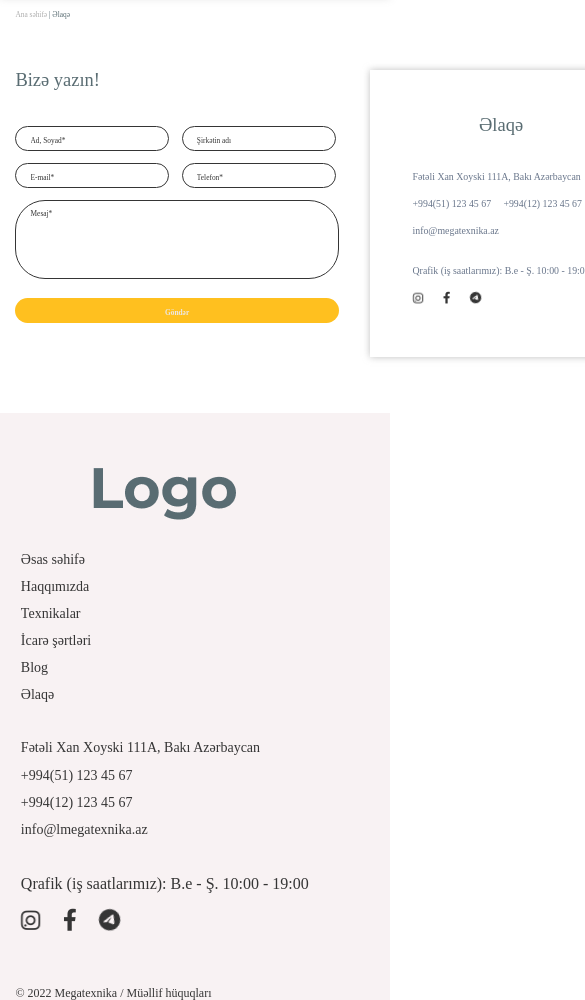
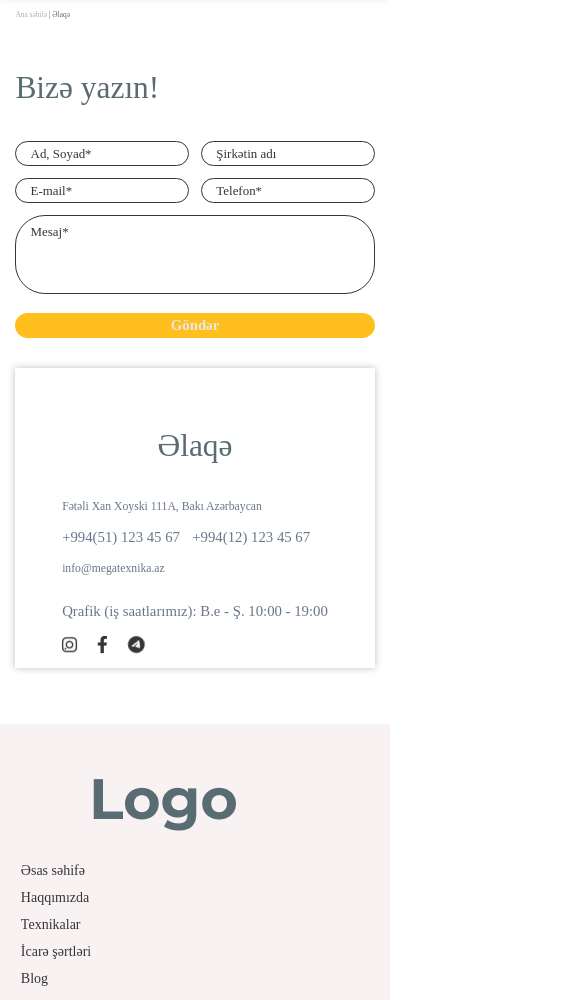
Before and after one commit to Canaga81/New-Project-2, a plain HTML site: page elaqe.html in a window 390 px wide. Shown: the part 100-1100 px from the top of the page, 585 px wide, since content can reach past the window. Drawn offline with Linux system fonts and the light colour scheme.

Commit message:
Message 648px

```diff
--- a/main.style/beautiful.css
+++ b/main.style/beautiful.css
@@ -183,7 +183,7 @@ header .header-container {
 /*! Message */
 
 .message {
-    padding: 0 6rem;
+    padding: 0 12rem;
     padding-top: 2rem;
     padding-bottom: 15rem;
 }
@@ -219,7 +219,8 @@ header .header-container {
 
 .message-center-container {
     display: flex;
-    gap: 18rem;
+    justify-content: space-between;
+    /* gap: 18rem; */
 }
 
 /*? Left */
@@ -264,7 +265,8 @@ header .header-container {
 }
 
 .message-inputs-container .message-inputs input {
-    width: 31.5rem;
+    /* max-width: 31.5rem; */
+    width: 100%;
     height: 4rem;
     border-radius: 30px;
     border: 1px solid var(--text-color);
@@ -282,7 +284,8 @@ header .header-container {
 }
 
 .message-textarea textarea {
-    width: 65rem;
+    /* max-width: 65rem; */
+    width: 100%;
     height: 12.7rem;
     border-radius: 30px;
     border: 1px solid var(--text-color);
@@ -302,7 +305,8 @@ header .header-container {
 }
 
 .message-button .message-btn {
-    width: 65rem;
+    /* max-width: 65rem; */
+    width: 100%;
     height: 4rem;
     border-radius: 30px;
     background: var(--orange-color);
@@ -337,8 +341,10 @@ header .header-container {
     flex-direction: column;
     align-items: center;
     gap: 5.8rem;
-    width: 42.7rem;
-    height: 46.7rem;
+    /* max-width: 42.7rem; */
+    width: 100%;
+    height: 100%;
+    padding: 2.4rem 5.4rem;
     background: #FFF;
     box-shadow: 0px 0px 7px 0px rgba(149, 149, 149, 0.6);
 }
@@ -591,17 +597,47 @@ footer {
         gap: 5rem;
     }
 
-    .message-inputs-container .message-inputs input {
-        width: 25rem;
+    /*? Left */
+
+    .message-head h2 {
+        font-size: 4.5rem;
     }
 
-    .message-textarea textarea {
-        width: 52.5rem;
+    .message-inputs-container .message-inputs input::placeholder {
+        font-size: 1.6rem;
     }
 
-    .message-button .message-btn {
-        width: 52.5rem;
+    .message-textarea textarea::placeholder {
+        font-size: 1.6rem;
     }
+
+    .message-button .message-btn a {
+        font-size: 1.8rem;
+    }
+
+    /*? Right */
+
+    .message-card .message-head h3 {
+        font-size: 4.5rem;
+    }
+
+    .message-card .message-content .message-line-1 .message-line-item-1 a {
+        font-size: 1.9rem;
+    }
+
+    .message-card .message-content .message-line-1 .message-line-item-2 a {
+        font-size: 1.9rem;
+    }
+
+    .message-card .message-content .message-line-2 .message-item a {
+        font-size: 1.9rem;
+    }
+
+    .message-card .message-content .message-line-2 .message-icons a i {
+        font-size: 2.4rem;
+    }
+
+
 
     /*! Footer */
 
@@ -671,6 +707,53 @@ footer {
 
     .header-navbar-2 .header-btns a {
         font-size: 1.6rem;
+    }
+
+    /*! Message */
+
+    .message-center-container {
+        display: flex;
+        flex-direction: column;
+    }
+
+    /*? Left */
+
+    .message-head h2 {
+        font-size: 5.1rem;
+    }
+
+    .message-inputs-container .message-inputs input::placeholder {
+        font-size: 2.1rem;
+    }
+
+    .message-textarea textarea::placeholder {
+        font-size: 2.1rem;
+    }
+
+    .message-button .message-btn a {
+        font-size: 2.4rem;
+    }
+
+    /*? Right */
+
+    .message-card .message-head h3 {
+        font-size: 5.1rem;
+    }
+
+    .message-card .message-content .message-line-1 .message-line-item-1 a {
+        font-size: 1.9rem;
+    }
+
+    .message-card .message-content .message-line-1 .message-line-item-2 a {
+        font-size: 2.4rem;
+    }
+
+    .message-card .message-content .message-line-2 .message-item a {
+        font-size: 2.4rem;
+    }
+
+    .message-card .message-content .message-line-2 .message-icons a i {
+        font-size: 2.8rem;
     }
 
 }
```
Also changed, not shown: elaqe.html (+4 -0 lines).
